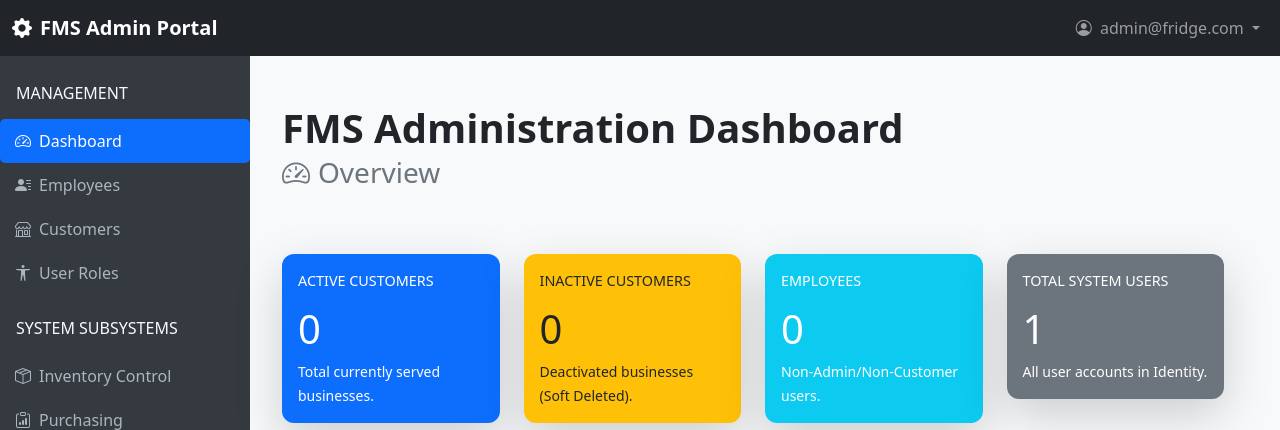
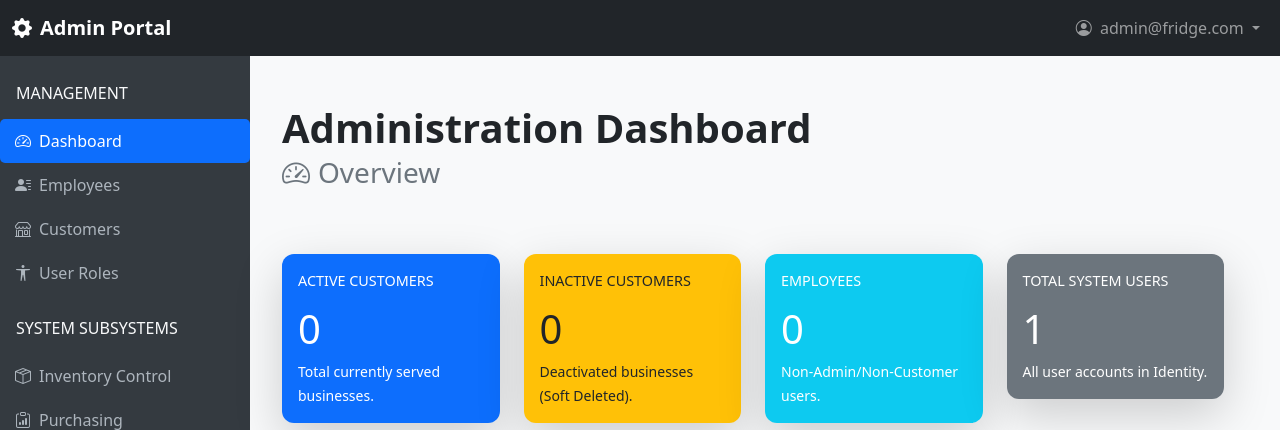
Before and after one commit to Mbolekwa-Zilungile/CodeVantaSystem, an ASP.NET Core app: page /Admin in a window 1280 px wide. Shown: the top 430 px of the page. Run offline with ASP.NET Core 8, Linux system fonts and the light colour scheme; a user stored in the database is signed in; data comes from the database, SQL or seed files in the repository; some libraries are stand-ins or nearby versions.

Commit message:
Edited the index view

```diff
--- a/Code-Vanta Systems/Views/Admin/Index.cshtml
+++ b/Code-Vanta Systems/Views/Admin/Index.cshtml
@@ -35,7 +35,7 @@
 
     <div class="row mb-5">
         <div class="col-12">
-            <h1 class="fw-bolder text-dark mb-1">FMS Administration Dashboard</h1>
+            <h1 class="fw-bolder text-dark mb-1">Administration Dashboard</h1>
             <h3 class="text-secondary mb-3"><i class="bi bi-speedometer2 me-2"></i>Overview</h3>
         </div>
 
--- a/Code-Vanta Systems/Views/Shared/_AdminLayout.cshtml
+++ b/Code-Vanta Systems/Views/Shared/_AdminLayout.cshtml
@@ -50,7 +50,7 @@
     <nav class="navbar navbar-expand-lg navbar-dark bg-dark fixed-top">
         <div class="container-fluid">
             <a class="navbar-brand fw-bold" asp-controller="Admin" asp-action="Index">
-                <i class="bi bi-gear-fill me-2"></i>FMS Admin Portal
+                <i class="bi bi-gear-fill me-2"></i>Admin Portal
             </a>
             <div class="d-flex">
                 <ul class="navbar-nav me-auto mb-2 mb-lg-0">
--- a/Code-Vanta Systems/Views/Shared/_CustomerLayout.cshtml
+++ b/Code-Vanta Systems/Views/Shared/_CustomerLayout.cshtml
@@ -29,7 +29,7 @@
         <nav class="navbar navbar-expand-lg navbar-dark bg-primary fixed-top shadow-sm">
             <div class="container-fluid">
                 <a class="navbar-brand" asp-controller="CustomerDashboard" asp-action="Index">
-                    FMS Customer Portal
+                    Customer Portal
                 </a>
 
                 <span class="navbar-text me-auto d-none d-lg-block text-white-50">
@@ -94,7 +94,7 @@
 
     <footer class="border-top footer text-muted bg-white mt-5">
         <div class="container">
-            &copy; @DateTime.Now.Year - FMS Customer Portal. All rights reserved.
+            &copy; @DateTime.Now.Year - Customer Portal. All rights reserved.
         </div>
     </footer>
 
```
